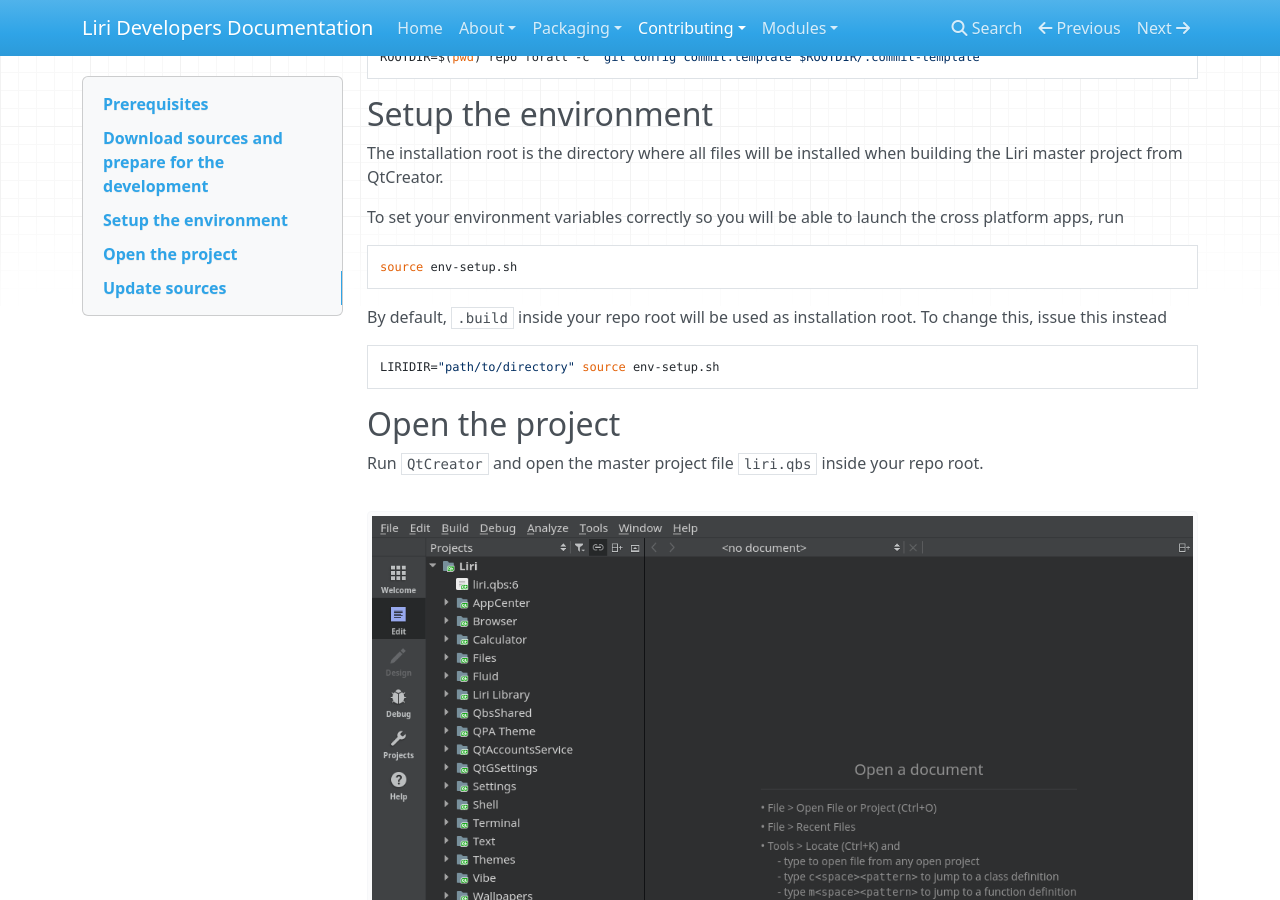
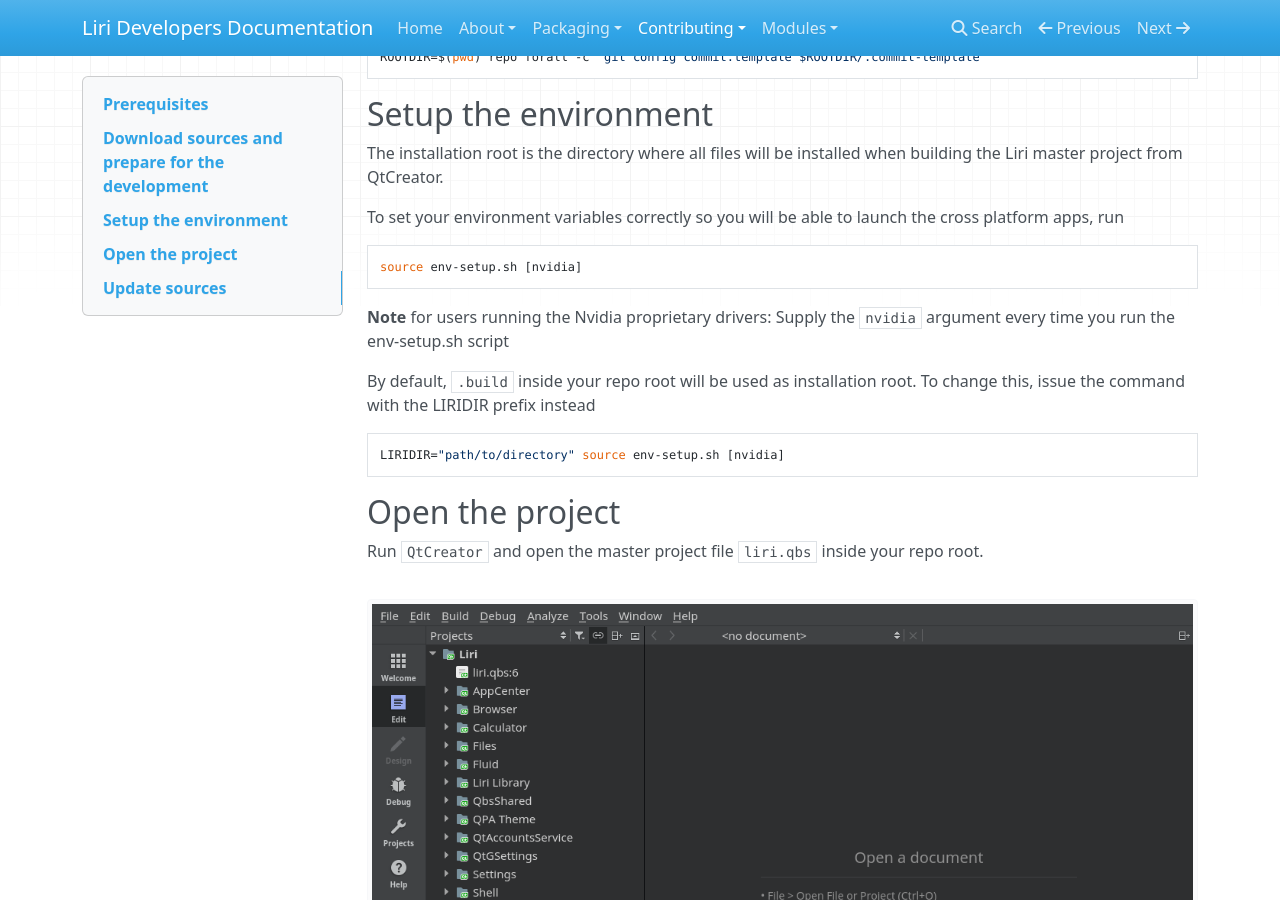
Before and after one commit to lirios/docs, an MkDocs documentation site: the page built from docs/contributing/contributor-guide/index.md, in a window 1280 px wide and 900 px high, scrolled down 1563 px. Built offline with MkDocs 1.6.1, drawn with Linux system fonts in a browser that asks for light colours; nearby versions of some CDN libraries; old or Windows-style settings are respelled for this version of MkDocs.

Commit message:
Update contributor guide to reflect the nvidia argument

````diff
--- a/docs/contributing/contributor-guide/index.md
+++ b/docs/contributing/contributor-guide/index.md
@@ -93,13 +93,15 @@
 To set your environment variables correctly so you will be able to launch the cross platform apps, run
 
 ```sh
-source env-setup.sh
+source env-setup.sh [nvidia]
 ```
 
-By default, `.build` inside your repo root will be used as installation root. To change this, issue this instead
+**Note** for users running the Nvidia proprietary drivers: Supply the `nvidia` argument every time you run the env-setup.sh script
+
+By default, `.build` inside your repo root will be used as installation root. To change this, issue the command with the LIRIDIR prefix instead
 
 ```sh
-LIRIDIR="path/to/directory" source env-setup.sh
+LIRIDIR="path/to/directory" source env-setup.sh [nvidia]
 ```
 
 ## Open the project
````
